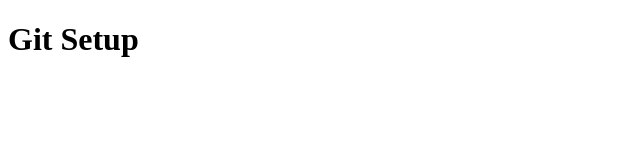
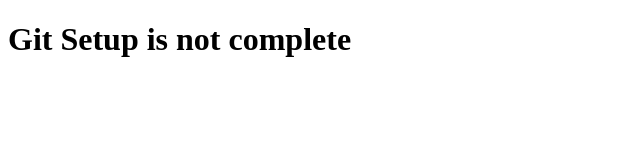
Before and after one commit to NahomBirhane/Lab2_Setup, a plain HTML site: page index.html in a window 1280 px wide. Shown: the whole page, without its empty margins (0-640 px from the left). Drawn offline with Linux system fonts and the light colour scheme.

Commit message:
Some changes

```diff
--- a/index.html
+++ b/index.html
@@ -6,6 +6,6 @@
     <title>Document</title>
 </head>
 <body>
-    <h1>Git Setup</h1>
+    <h1>Git Setup is not complete</h1>
 </body>
 </html>
```
